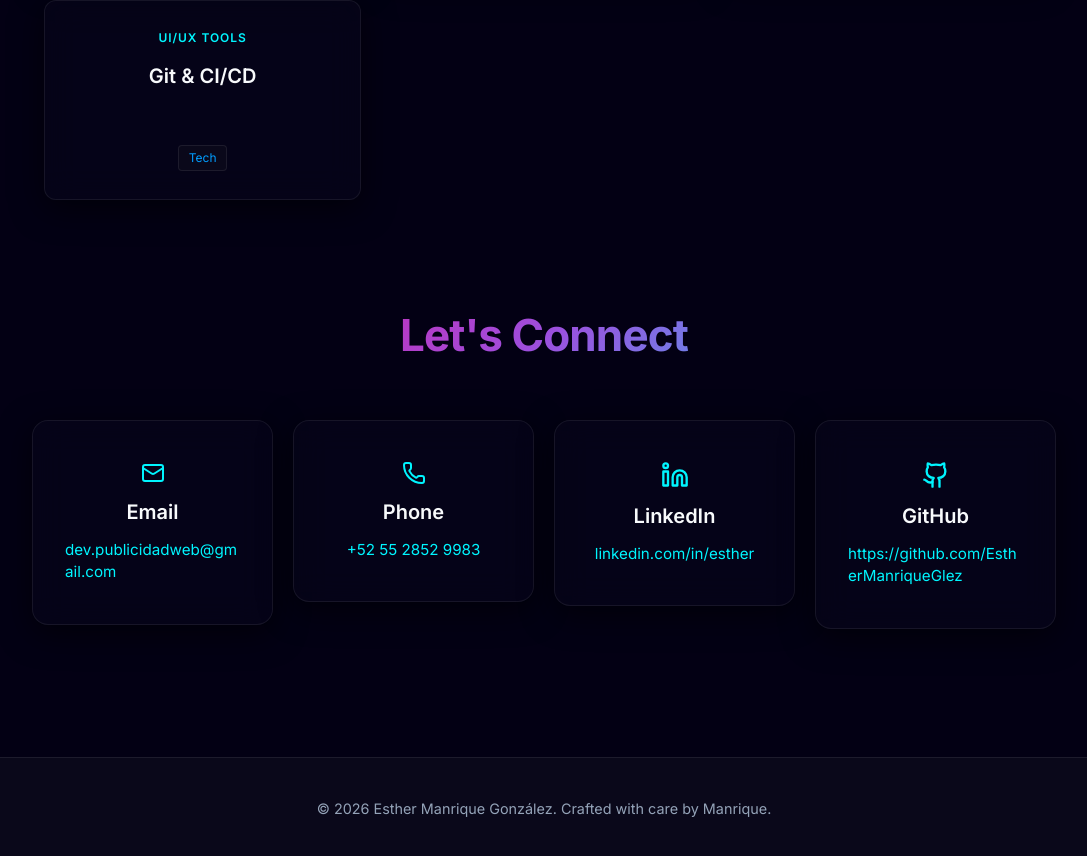
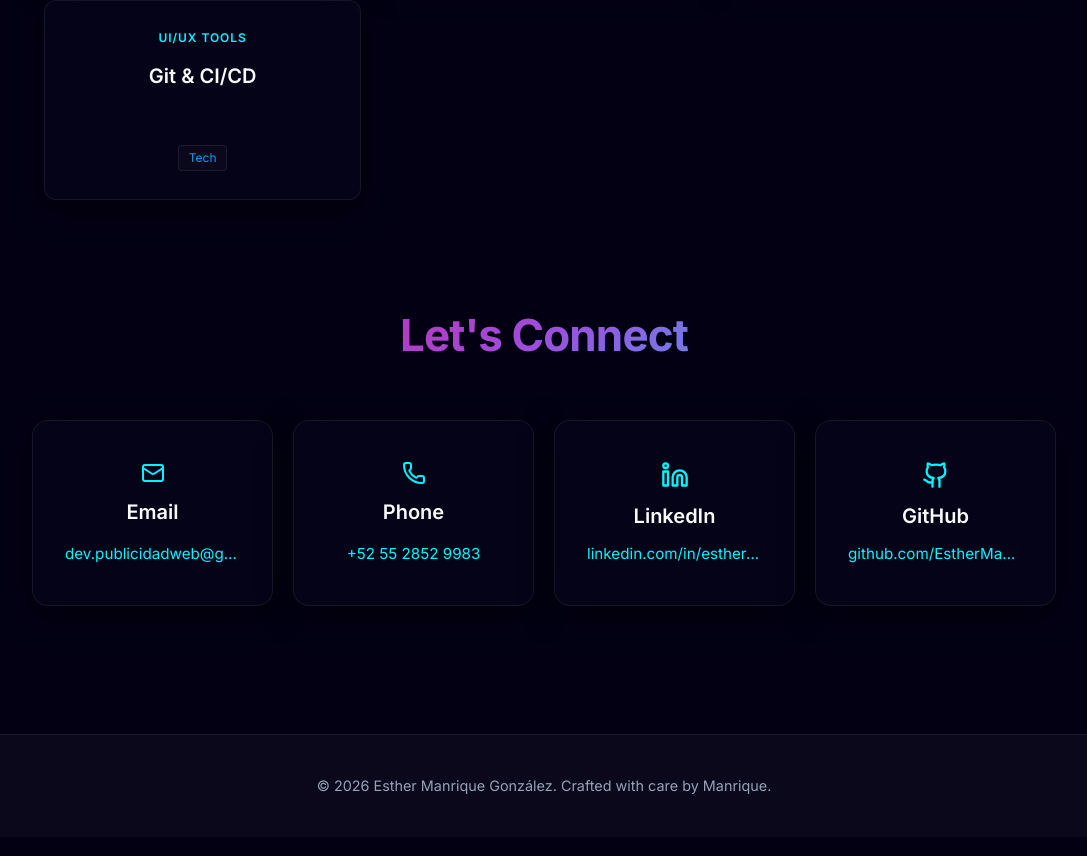
Before and after one commit to EstherManriqueGlez/Portfolio_2026, a React (Vite) app: page / in a window 1280 px wide. Shown: the part 8185-9041 px from the top of the page, without its empty margins (96-1183 px from the left). Built offline with nearby package versions, Linux system fonts and the light colour scheme; a web font is replaced by a local one.

Commit message:
fix: update contact links and improve accessibility with titles

```diff
--- a/src/components/sections/Contact.module.scss
+++ b/src/components/sections/Contact.module.scss
@@ -16,6 +16,7 @@
   .grid {
     display: grid;
     grid-template-columns: repeat(auto-fit, minmax(240px, 1fr));
+    grid-auto-rows: 1fr;
     gap: 1.25rem;
     max-width: 1024px;
     margin: 0 auto;
@@ -28,6 +29,7 @@
     align-items: center;
     gap: 0.75rem;
     padding: 2.5rem 2rem;
+    height: 100%;
     transition:
       transform 0.3s ease,
       border-color 0.3s ease;
@@ -59,13 +61,25 @@
       font-size: 0.95rem;
       color: var(--text-muted);
       overflow-wrap: break-word;
+      margin-top: auto;
+      display: block;
+      max-width: 100%;
+      white-space: nowrap;
+      overflow: hidden;
+      text-overflow: ellipsis;
     }
 
     .link {
       font-size: 0.95rem;
       color: var(--color-accent);
       text-decoration: none;
+      margin-top: auto;
       overflow-wrap: break-word;
+      display: block;
+      max-width: 100%;
+      white-space: nowrap;
+      overflow: hidden;
+      text-overflow: ellipsis;
       transition: opacity 0.2s ease;
 
       &:hover {
--- a/src/components/sections/Contact.tsx
+++ b/src/components/sections/Contact.tsx
@@ -29,11 +29,17 @@ export const Contact = () => {
               <div className={styles.icon}>{iconMap[c.icon]}</div>
               <h3>{c.label}</h3>
               {c.href ? (
-                <a href={c.href} target="_blank" rel="noreferrer" className={styles.link}>
+                <a
+                  href={c.href}
+                  target="_blank"
+                  rel="noreferrer"
+                  className={styles.link}
+                  title={c.value}
+                >
                   {c.value}
                 </a>
               ) : (
-                <p>{c.value}</p>
+                <p title={c.value}>{c.value}</p>
               )}
             </Card>
           </motion.div>
--- a/src/constants/data.ts
+++ b/src/constants/data.ts
@@ -497,19 +497,19 @@ export const contacts: Contact[] = [
     icon: 'Mail' as const,
     label: 'Email',
     value: 'dev.publicidadweb@gmail.com',
-    href: 'dev.publicidadweb@gmail.com',
+    href: 'mailto:dev.publicidadweb@gmail.com',
   },
   { icon: 'Phone' as const, label: 'Phone', value: '+52 55 2852 9983', href: 'tel:+5528529983' },
   {
     icon: 'LuLinkedin' as const,
     label: 'LinkedIn',
-    value: 'linkedin.com/in/esther',
+    value: 'linkedin.com/in/esther-manrique',
     href: 'https://www.linkedin.com/in/esther-manrique/',
   },
   {
     icon: 'LuGithub' as const,
     label: 'GitHub',
-    value: 'https://github.com/EstherManriqueGlez',
+    value: 'github.com/EstherManriqueGlez',
     href: 'https://github.com/EstherManriqueGlez',
   },
 ];
```
